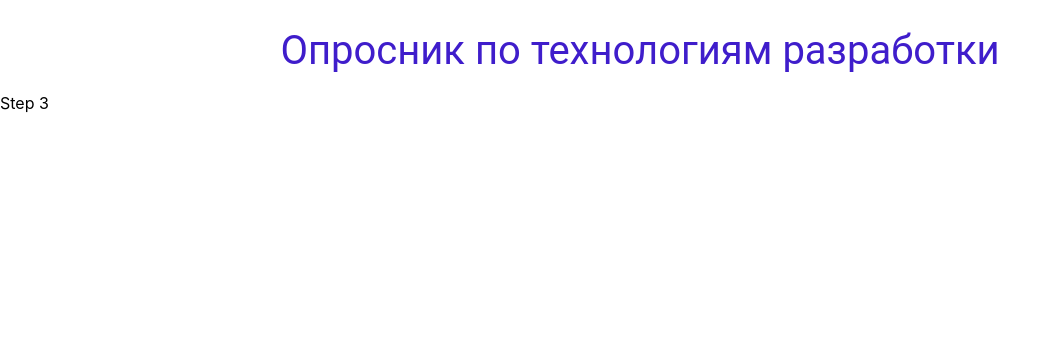
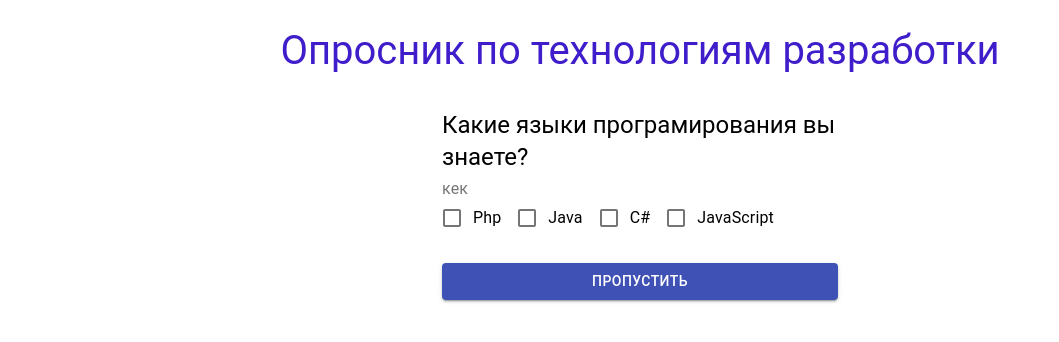
Before and after one commit to vadimqq/qestionnaire, a React (Create React App) app: page /step3 in a window 1280 px wide. Shown: the top 342 px of the page, without its empty margins (0-1059 px from the left). Built offline with nearby package versions, Linux system fonts and the light colour scheme.

Commit message:
add step3 page

```diff
--- a/src/App.js
+++ b/src/App.js
@@ -2,8 +2,8 @@ import { BrowserRouter as Router, Switch, Route } from 'react-router-dom'
 import { Header } from './components/Header'
 import { Step1 } from './pages/Step1'
 import { Step2 } from './pages/Step2'
+import { Step3 } from './pages/Step3'
 
-const Step3 = () => <> Step 3 </>
 const Result = () => <> result </>
 
 function App() {
--- /dev/null
+++ b/src/pages/Step3.js
@@ -0,0 +1,50 @@
+import React, { useState } from 'react'
+import { useHistory } from 'react-router-dom'
+import Typography from '@material-ui/core/Typography'
+import { MainCard } from '../components/MainCard'
+import { Form } from '../components/Form'
+import { SubmitButton } from '../components/Buttton'
+import Checkbox from '@material-ui/core/Checkbox'
+import FormControlLabel from '@material-ui/core/FormControlLabel'
+import FormLabel from '@material-ui/core/FormLabel'
+
+export const Step3 = () => {
+  const history = useHistory()
+  const [value, setValue] = useState('')
+  const handleChange = (event) => {
+    setValue(event.target.value)
+  }
+
+  const submitHandler = (e) => {
+    e.preventDefault()
+    console.log(value)
+    history.push('/step3')
+  }
+
+  return (
+    <MainCard>
+      <Typography component="h2" variant="h5">Какие языки програмирования вы знаете?</Typography>
+      <Form onSubmit={ submitHandler }>
+        <FormLabel component="legend">кек</FormLabel>
+          <FormControlLabel
+            control={<Checkbox onChange={handleChange} name="checkedG" />}
+            label="Php"
+            color="primary"
+          />
+          <FormControlLabel
+            control={<Checkbox  onChange={handleChange} name="checkedG" />}
+            label="Java"
+          />
+          <FormControlLabel
+            control={<Checkbox  onChange={handleChange} name="checkedG" />}
+            label="C#"
+          />
+          <FormControlLabel
+            control={<Checkbox  onChange={handleChange} name="checkedG" />}
+            label="JavaScript"
+          />
+        <SubmitButton>{ value === '' ? 'пропустить': 'Следующий шаг' }</SubmitButton>
+      </Form>
+    </MainCard>
+  )
+}
```
